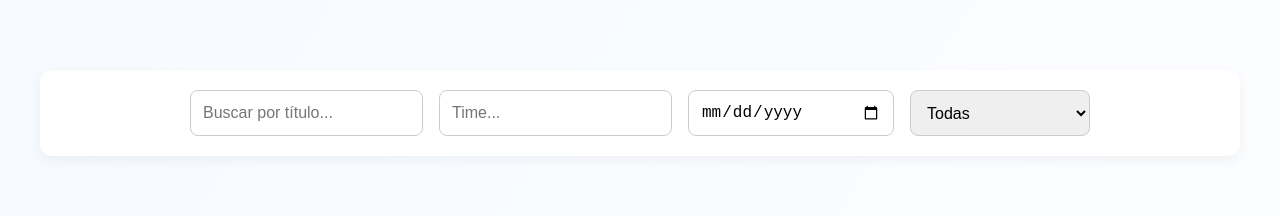
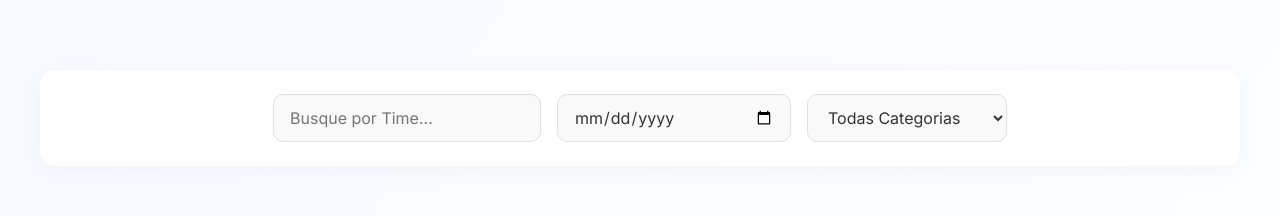
Before and after one commit to Projetos-de-Extensao/PFE_25.1_8001_I, a React (Vite) app in the folder TicketMaster/: page / in a window 1280 px wide. Shown: the part 422-638 px from the top of the page. Built offline with nearby package versions, Linux system fonts and the light colour scheme.

Commit message:
att filtro

```diff
--- a/TicketMaster/src/components/Home/Home.jsx
+++ b/TicketMaster/src/components/Home/Home.jsx
@@ -32,13 +32,7 @@ export default function Home() {
         <form className="filter-bar">
           <input
             type="text"
-            placeholder="Buscar por título..."
-            value={search}
-            onChange={e => setSearch(e.target.value)}
-          />
-          <input
-            type="text"
-            placeholder="Time..."
+            placeholder="Busque por Time..."
             value={team}
             onChange={e => setTeam(e.target.value)}
           />
@@ -48,7 +42,7 @@ export default function Home() {
             onChange={e => setDate(e.target.value)}
           />
           <select value={category} onChange={e => setCategory(e.target.value)}>
-            <option value="Todas">Todas</option>
+            <option value="Todas">Todas Categorias</option>
             <option value="Brasileirão">Brasileirão</option>
             <option value="Copa do Brasil">Copa do Brasil</option>
             <option value="Libertadores">Libertadores</option>
--- a/TicketMaster/src/components/Home/home.css
+++ b/TicketMaster/src/components/Home/home.css
@@ -8,12 +8,11 @@ body {
   min-height: 100vh;
 }
 
-/* Banner do topo com imagem centralizada e texto centralizado */
 .banner-container {
   height: 300px;
   width: 88%;
   margin: 40px auto;
-  background-image: url('/images/banner.png'); /* atualize o caminho se necessário */
+  background-image: url('/images/banner.png');
   background-size: cover;
   background-position: center;
   border-radius: 18px;
@@ -45,49 +44,57 @@ body {
   margin: 0;
 }
 
-/* Container principal */
 .home-container {
   max-width: 1200px;
   margin: 0 auto;
   padding: 40px 20px;
 }
 
-/* Barra de filtros */
 .filter-bar {
   display: flex;
   flex-wrap: wrap;
   gap: 16px;
   justify-content: center;
   margin-bottom: 40px;
-  background: #ffffff;
-  padding: 20px;
-  border-radius: 12px;
-  box-shadow: 0 4px 12px rgba(0, 0, 0, 0.05);
+  background: #fff;
+  padding: 24px 28px;
+  border-radius: 14px;
+  box-shadow: 0 4px 24px rgba(0, 0, 0, 0.04);
+  animation: fadeInUp 0.8s ease;
+  transition: all 0.3s ease;
 }
 
 .filter-bar input,
 .filter-bar select {
-  padding: 12px;
+  padding: 12px 16px;
   font-size: 1rem;
-  border: 1px solid #ccc;
-  border-radius: 8px;
+  border: 1px solid #e0e0e0;
+  border-radius: 10px;
   outline: none;
-  transition: border-color 0.3s, box-shadow 0.3s;
-  min-width: 180px;
+  background-color: #f9f9f9;
+  color: #333;
+  min-width: 200px;
+  transition: all 0.3s ease;
+  font-family: 'Inter', sans-serif;
 }
 
 .filter-bar input:focus,
 .filter-bar select:focus {
   border-color: #0077b6;
-  box-shadow: 0 0 0 3px rgba(0, 119, 182, 0.2);
+  background-color: #fff;
+  box-shadow: 0 0 0 3px rgba(0, 119, 182, 0.15);
 }
 
-/* Seção do organizador */
+.filter-bar input:hover,
+.filter-bar select:hover {
+  background-color: #f4faff;
+  border-color: #b3e0f9;
+}
+
 .home-organizer {
   margin-top: 60px;
 }
 
-/* Animação do texto */
 @keyframes fadeInUp {
   from {
     opacity: 0;
@@ -99,7 +106,6 @@ body {
   }
 }
 
-/* Responsividade */
 @media (max-width: 768px) {
   .banner-container {
     height: 220px;
```
